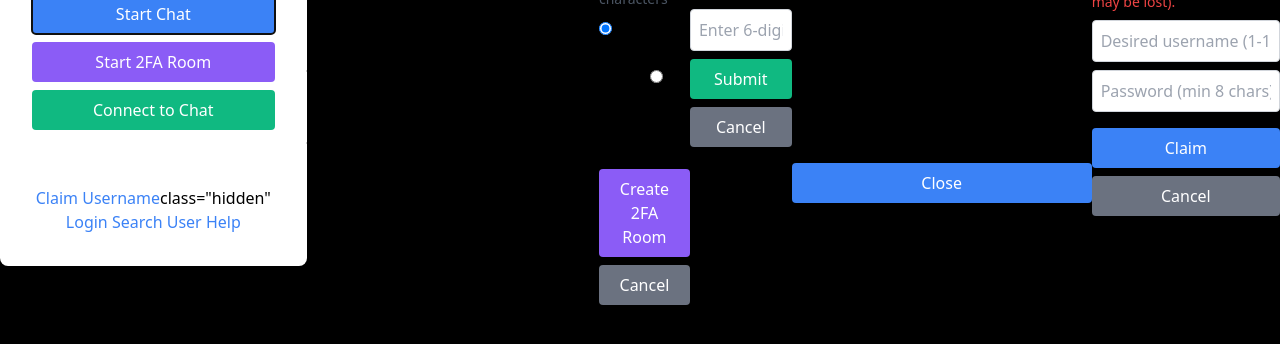
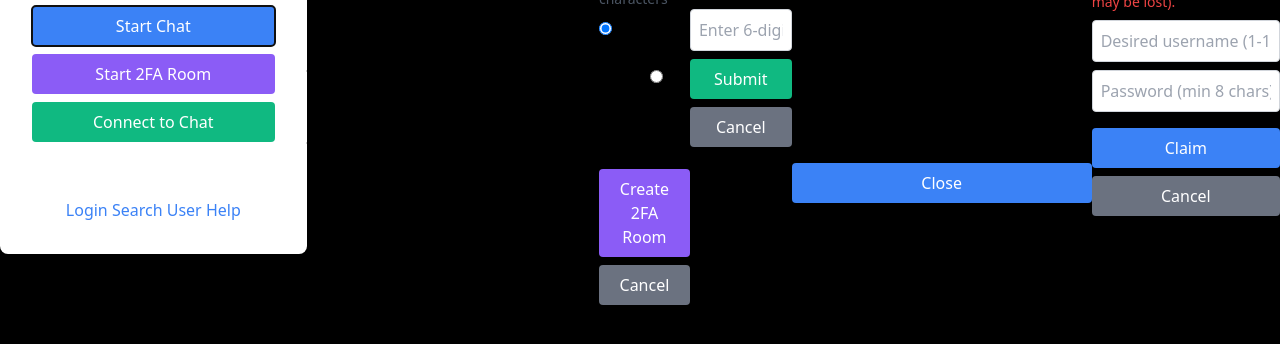
Before and after one commit to Cooptroop1/signaling-server, a website: page index.html in a window 1280 px wide. Shown: the part 436-780 px from the top of the page. Drawn offline with nearby package versions, Linux system fonts and the light colour scheme.

Commit message:
claim user hid

```diff
--- a/index.html
+++ b/index.html
@@ -744,7 +744,7 @@
         <button id="backButtonConnect" class="bg-gray-500 text-white px-4 py-2 rounded w-full mt-2 hover:bg-gray-600 transition-colors" aria-label="Back to main menu">Back</button>
       </div>
       <div class="text-center mt-4 footer-buttons">
-        <button id="claimUsernameButton" class="text-blue-500 hover:underline" aria-label="Claim a username">Claim Username</button>class="hidden"
+        <button id="claimUsernameButton" class="text-blue-500 hover:underline hidden" aria-label="Claim a username">Claim Username</button>
         <button id="loginButton" class="text-blue-500 hover:underline" aria-label="Login with username">Login</button>
         <button id="searchUserButton" class="text-blue-500 hover:underline" aria-label="Search for user">Search User</button>
         <button id="logoutButton" class="text-blue-500 hover:underline hidden" aria-label="Log out">Log Out</button>
```
